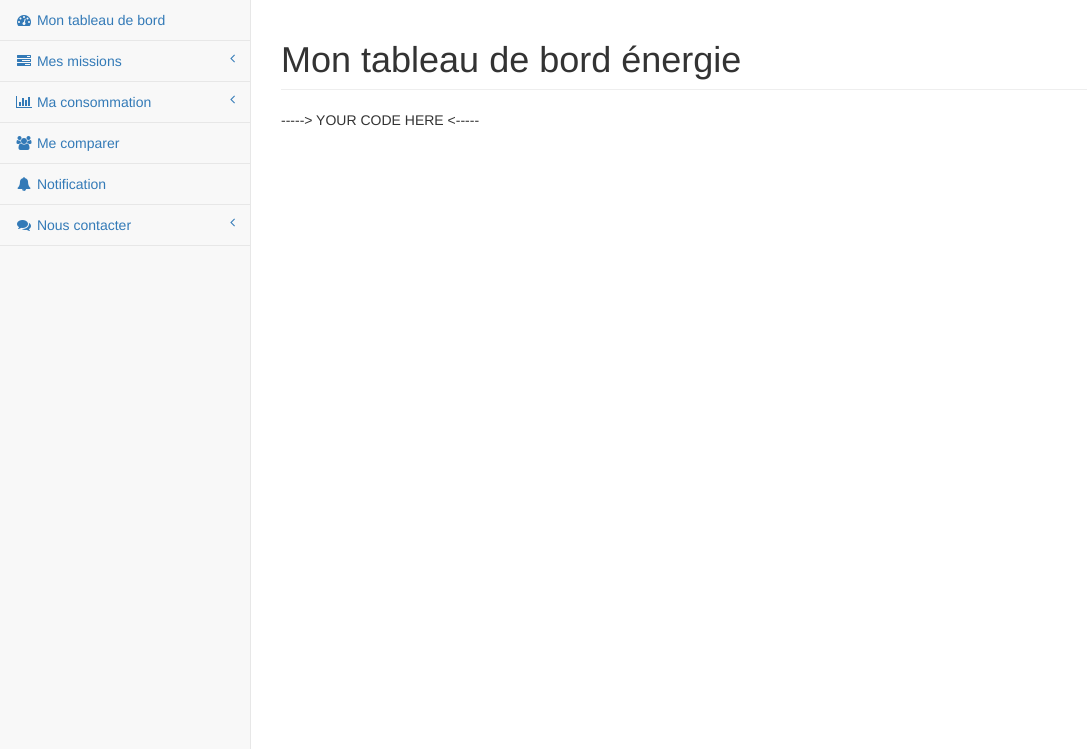
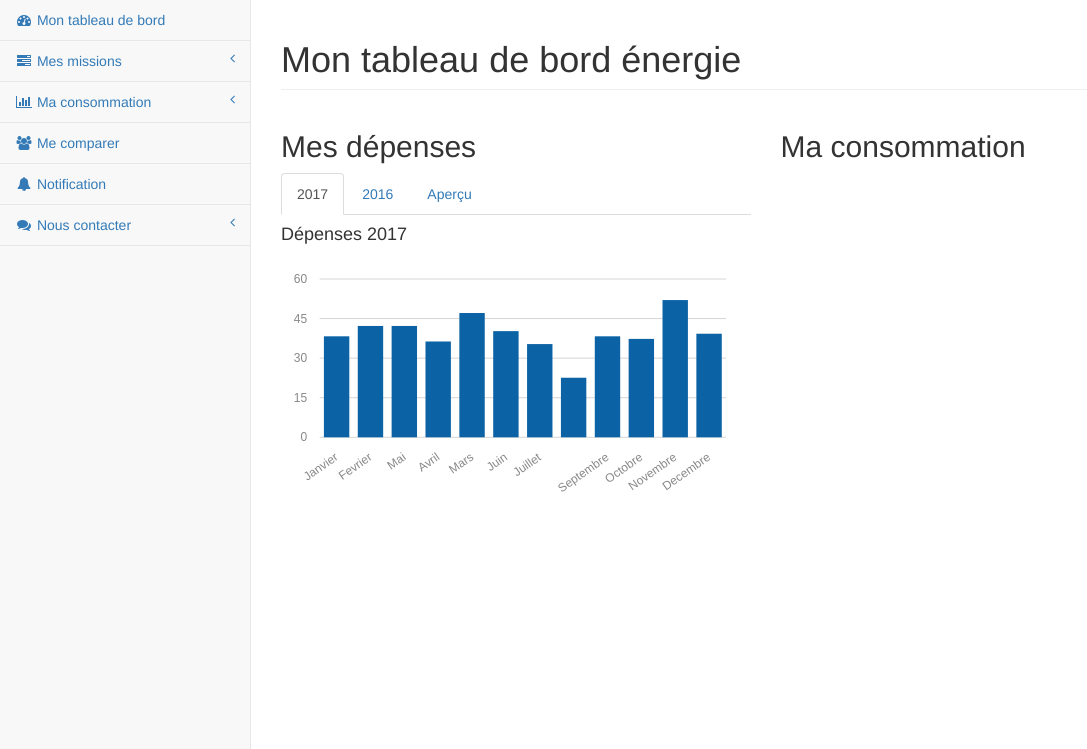
Before and after one commit to Mixone-FinallyHere/HelloWatt-Joole, a Django app: page /results/1 in a window 1280 px wide. Shown: the part 51-800 px from the top of the page, without its empty margins (0-1087 px from the left). Run offline with Django 3.2, Linux system fonts and the light colour scheme; data comes from the database, SQL or seed files in the repository; some libraries are stand-ins or nearby versions.

Commit message:
Added all checks to Views. Improved html. Added morris js

```diff
--- a/joole/dashboard/static/dashboard/js/results.js
+++ b/joole/dashboard/static/dashboard/js/results.js
@@ -1 +1,68 @@
-// ----> YOUR CODE HERE <----
+$(window).on('load', function() {
+
+    window.initgraphExpensesTot = function() {
+        // console.log("called total");
+        window.morrisGraphExpensesTot = new Morris.Bar({
+            element: 'expenses',
+            data: yearExpensesData,
+            xkey: 'year',
+            ykeys: ['expenses'],
+            labels: ['Dépenses'],
+            barRatio: 0.4,
+            xLabelAngle: 35,
+            hideHover: 'auto',
+            resize: 'true'
+        });
+    }
+    window.initgraphExpenses2017 = function() {
+        // console.log("called 2017");
+        window.morrisGraphExpenses2017 = new Morris.Bar({
+            element: 'expenses2017',
+            data: monthExpensesData2017,
+            xkey: 'month',
+            ykeys: ['expenses'],
+            labels: ['Dépenses'],
+            barRatio: 0.4,
+            xLabelAngle: 35,
+            hideHover: 'auto',
+            resize: 'true'
+        });
+    }
+    window.initgraphExpenses2016 = function() {
+        // console.log("called 2016");
+        window.morrisGraphExpenses2016 = new Morris.Bar({
+            element: 'expenses2016',
+            data: monthExpensesData2016,
+            xkey: 'month',
+            ykeys: ['expenses'],
+            labels: ['Dépenses'],
+            barRatio: 0.4,
+            xLabelAngle: 35,
+            hideHover: 'auto',
+            resize: 'true'
+        });
+    }
+
+    $('#expensesTabs a').click(function (e) {
+        e.preventDefault();
+        var id = $(this).attr('href');
+        var fun = "initgraph" + id.substr(1, id.length - 4);
+        var gen = "morrisGraph" + id.substr(1, id.length - 4);
+        // console.log(fun);
+        $(this).tab('show');
+        if (typeof window[gen] === 'undefined') {
+            window[fun]();
+        }
+    })
+
+    initgraphExpenses2017();
+});
+
+// REPAIR ATTEMPT FOR BROKEN MORRIS DATA IN HIDDEN DIVS
+
+$('ul.nav a').on('shown.bs.tab', function (e) {
+    var id = $(this).attr('href');
+    var fun = "initgraph" + id.substr(1, id.length - 4);
+    var gen = "morrisGraph" + id.substr(1, id.length - 4);
+    window[gen].redraw();
+});
--- a/joole/dashboard/templates/dashboard/results.html
+++ b/joole/dashboard/templates/dashboard/results.html
@@ -12,11 +12,71 @@
         <h1 class="page-header">Mon tableau de bord énergie</h1>
     </div>
 </div>
+<div class="row">
+    <div class="col-sm-6">
+        <h2>Mes dépenses</h2>
+        <ul id="expensesTabs" class="nav nav-tabs">
+          <li class="active"><a data-toggle="tab" href="#Expenses2017tab">2017</a></li>
+          <li><a data-toggle="tab" href="#Expenses2016tab">2016</a></li>
+          <li><a data-toggle="tab" href="#ExpensesTottab">Aperçu</a></li>
+        </ul>
+        <div class="tab-content">
+          <div id="Expenses2017tab" class="tab-pane fade in active">
+            <h4>Dépenses 2017</h4>
+            <div id="expenses2017" style="height: 250px;"></div>
+          </div>
+          <div id="Expenses2016tab" class="tab-pane fade">
+            <h4>Dépenses 2016</h4>
+            <div id="expenses2016" style="height: 250px;"></div>
+          </div>
+          <div id="ExpensesTottab" class="tab-pane fade">
+            <h4>Aperçu des dépenses 2016</h4>
+            <div id="expenses" style="height: 250px;"></div>
+          </div>
+        </div>
+    </div>
+    <div class="col-sm-6">
+        <h2>Ma consommation</h2>
+    </div>
+</div>
 
- -----> YOUR CODE HERE <-----
 
 {% endblock %}
 
 {% block script %}
+    <script>
+        var yearExpensesData = [
+                                {year: '2016', expenses: {{ annual_costs.0 }}},
+                                {year: '2017', expenses: {{ annual_costs.1 }}}
+                               ];
+        var monthExpensesData2016 = [
+                                {month: 'Janvier', expenses: {{ conso_euro.0.0 }}},
+                                {month: 'Fevrier', expenses: {{ conso_euro.0.1 }}},
+                                {month: 'Mai', expenses: {{ conso_euro.0.2 }}},
+                                {month: 'Avril', expenses: {{ conso_euro.0.3 }}},
+                                {month: 'Mars', expenses: {{ conso_euro.0.4 }}},
+                                {month: 'Juin', expenses: {{ conso_euro.0.5 }}},
+                                {month: 'Juillet', expenses: {{ conso_euro.0.6 }}},
+                                {month: 'Aout', expenses: {{ conso_euro.0.7 }}},
+                                {month: 'Septembre', expenses: {{ conso_euro.0.8 }}},
+                                {month: 'Octobre', expenses: {{ conso_euro.0.9 }}},
+                                {month: 'Novembre', expenses: {{ conso_euro.0.10 }}},
+                                {month: 'Decembre', expenses: {{ conso_euro.0.11 }}}
+                                ];
+        var monthExpensesData2017 = [
+                                {month: 'Janvier', expenses: {{ conso_euro.1.0 }}},
+                                {month: 'Fevrier', expenses: {{ conso_euro.1.1 }}},
+                                {month: 'Mai', expenses: {{ conso_euro.1.2 }}},
+                                {month: 'Avril', expenses: {{ conso_euro.1.3 }}},
+                                {month: 'Mars', expenses: {{ conso_euro.1.4 }}},
+                                {month: 'Juin', expenses: {{ conso_euro.1.5 }}},
+                                {month: 'Juillet', expenses: {{ conso_euro.1.6 }}},
+                                {month: 'Aout', expenses: {{ conso_euro.1.7 }}},
+                                {month: 'Septembre', expenses: {{ conso_euro.1.8 }}},
+                                {month: 'Octobre', expenses: {{ conso_euro.1.9 }}},
+                                {month: 'Novembre', expenses: {{ conso_euro.1.10 }}},
+                                {month: 'Decembre', expenses: {{ conso_euro.1.11 }}}
+                                ];
+    </script>
     <script src="{% static 'dashboard/js/results.js' %}"></script>
 {% endblock %}
--- a/joole/dashboard/templates/dashboard/results_base.html
+++ b/joole/dashboard/templates/dashboard/results_base.html
@@ -30,7 +30,7 @@
                     <span class="icon-bar"></span>
                     <span class="icon-bar"></span>
                 </button>
-                <a class="navbar-brand" href="index.html"><img src="/static/dist/img/logo-xs.png"></a>
+                <a class="navbar-brand" href="/"><img src="/static/dist/img/logo-xs.png"></a>
             </div>
 
             <ul class="nav navbar-top-links navbar-right">
--- a/joole/dashboard/views.py
+++ b/joole/dashboard/views.py
@@ -4,10 +4,25 @@ from django.views.generic import View
 from .forms import ClientForm
 from .models import Conso_eur, Conso_watt
 
-
-ADMISSABLE_IDS = [0, 100] #  Eventually should be replaced by an sql query checking
+YEAR_LENGTH = 12          # Redundant but avoids magical numbers
+WINTER = [11, 0, 1, 2, 3] # December, January, February, and March
+                          # Lenght used to determine length of winter
+ADMISSABLE_IDS = [1, 100] #  Eventually should be replaced by an sql query checking
                           # table IDs lower and higher bounds assuming they are correctly
                           # modified on client creation / deletion.
+HEATING_THRESHOLD = 4  # Representing 25%
+                       #  We will assume electrical heating if winter wattage average increase
+                       # is at least 25% higher than the wattage average of the rest of the year.
+                       # 25% chosen since winter does involve a general wattage increase due to
+                       # things like less sunlight, or more time spent at home because its cold.
+HEATING_MSGS = ["Unlikely", "Likely", "Highly likely"]
+DYSFUNCTION_THRESHOLD = 10  # Representing 10%
+                            #  We will assume wattage should more or less be the same year to year
+                            # hence a 10% increase will be noted as an anomaly.
+DYSFUNCTION_MSGS =  ["None", "Possible", "Detected"]    # Possible dysfunction check messages.
+                                                        # 0 = Nothing detected
+                                                        # 1 = Wattage change above threshold for 1 year
+                                                        # 2 = Wattage change above threshold for both years
 
 class ClientFormView(View):
     def get(self, request):
@@ -28,30 +43,88 @@ class ClientFormView(View):
             return render(request, 'dashboard/accueil.html', {"error":errorMsg})
 
 def results(request, client_id):
-
-    conso_euro = Conso_eur.objects.filter(client_id=client_id)
-    conso_watt = Conso_watt.objects.filter(client_id=client_id)
+    euro_query = Conso_eur.objects.filter(client_id=client_id)
+    watt_query = Conso_watt.objects.filter(client_id=client_id)
+    conso_euro = [monthFetcher(year) for year in euro_query]
+    conso_watt = [monthFetcher(year) for year in watt_query]
     annual_costs = yearTotals(conso_euro)
-    is_elec_heating = True
-    dysfunction_detected = False
-
-    print(annual_costs)
+    annual_wattage = yearTotals(conso_watt)
+    is_elec_heating = checkHeating(conso_watt)
+    dysfunction_detected = checkDysfunction(annual_wattage)
 
     context = {
         "conso_euro": conso_euro,
         "conso_watt": conso_watt,
         "annual_costs": annual_costs,
         "is_elec_heating": is_elec_heating,
-        "dysfunction_detected": dysfunction_detected
+        "dysfunction_detected": dysfunction_detected,
+        "HEATING": HEATING_MSGS,
+        "DYSFUNCTION": DYSFUNCTION_MSGS
     }
     return render(request, 'dashboard/results.html', context)
 
-def yearTotals(consumptionObjectList):
-    return [sum(monthFetcher(consumptionObjectList[0])), sum(monthFetcher(consumptionObjectList[1]))]
+######### Check Functions ##########
 
-def monthFetcher(consoObject):
-    return [consoObject.janvier, consoObject.fevrier, consoObject.mars,
-            consoObject.avril, consoObject.mai, consoObject.juin,
-            consoObject.juillet, consoObject.aout, consoObject.septembre,
-            consoObject.octobre, consoObject.novembre, consoObject.decembre
+def checkDysfunction(annual_wattage):
+    """ Helper function to check if possible dysfunction occurred. """
+    dysfunction_detected = 0
+    anomalies = [False, False]
+    year_diff = normalizeValue(annual_wattage[0] - annual_wattage[1])
+    if year_diff > annual_wattage[0]/DYSFUNCTION_THRESHOLD:
+        anomalies[0] = True
+    if year_diff > annual_wattage[1]/DYSFUNCTION_THRESHOLD:
+        anomalies[1] = True
+    if all(anomalies):
+        dysfunction_detected = 2
+    elif any(anomalies):
+        dysfunction_detected = 1
+    # DEBUG
+    #print("Year difference watt :", annual_wattage[0], "-", annual_wattage[1], "=", normalizeValue(annual_wattage[0] - annual_wattage[1]))
+    #print("Dysfunction status :", DYSFUNCTION_MSGS[dysfunction_detected])
+    return dysfunction_detected
+
+def checkHeating(watt_year_list):
+    """ Helper function to check if possible electrical heating. """
+    is_elec_heating = 0
+    each_year = [False for i in range(len(watt_year_list))]
+    for i in range(len(watt_year_list)):
+        months = watt_year_list[i]
+        winter_average = sum([months[ind] for ind in WINTER]) / len(WINTER)
+        rest_of_year_average = sum(months[WINTER[-1]+1:WINTER[0]]) / (YEAR_LENGTH - len(WINTER))
+        # DEBUG
+        #print("Winter average       :", winter_average)
+        #print("Rest of year avergae :", rest_of_year_average)
+        if normalizeValue(winter_average - rest_of_year_average) >= (rest_of_year_average/HEATING_THRESHOLD):
+            each_year[i] = True
+    if all(each_year):
+        is_elec_heating = 2
+    elif any(each_year):
+        is_elec_heating = 1
+    # DEBUG
+    #print("Electrical heating status :", HEATING_MSGS[is_elec_heating])
+    return is_elec_heating
+
+
+######### Helper Functions ##########
+
+def yearTotals(conso_year_list):
+    """
+        Helper func to get year total.
+        Can be used AS IS if more years are added.
+    """
+    return [sum(year) for year in conso_year_list]
+
+def monthFetcher(conso_object):
+    """ Fetch month data indepentent of actual model. """
+    return [conso_object.janvier, conso_object.fevrier, conso_object.mars,
+            conso_object.avril, conso_object.mai, conso_object.juin,
+            conso_object.juillet, conso_object.aout, conso_object.septembre,
+            conso_object.octobre, conso_object.novembre, conso_object.decembre
             ]
+
+def normalizeValue(possibleNegative):
+    """
+        Turn positive in case a result is negative.
+        Unexpected but could happen.
+    """
+    return ((possibleNegative)**2)**(1/2)
```
